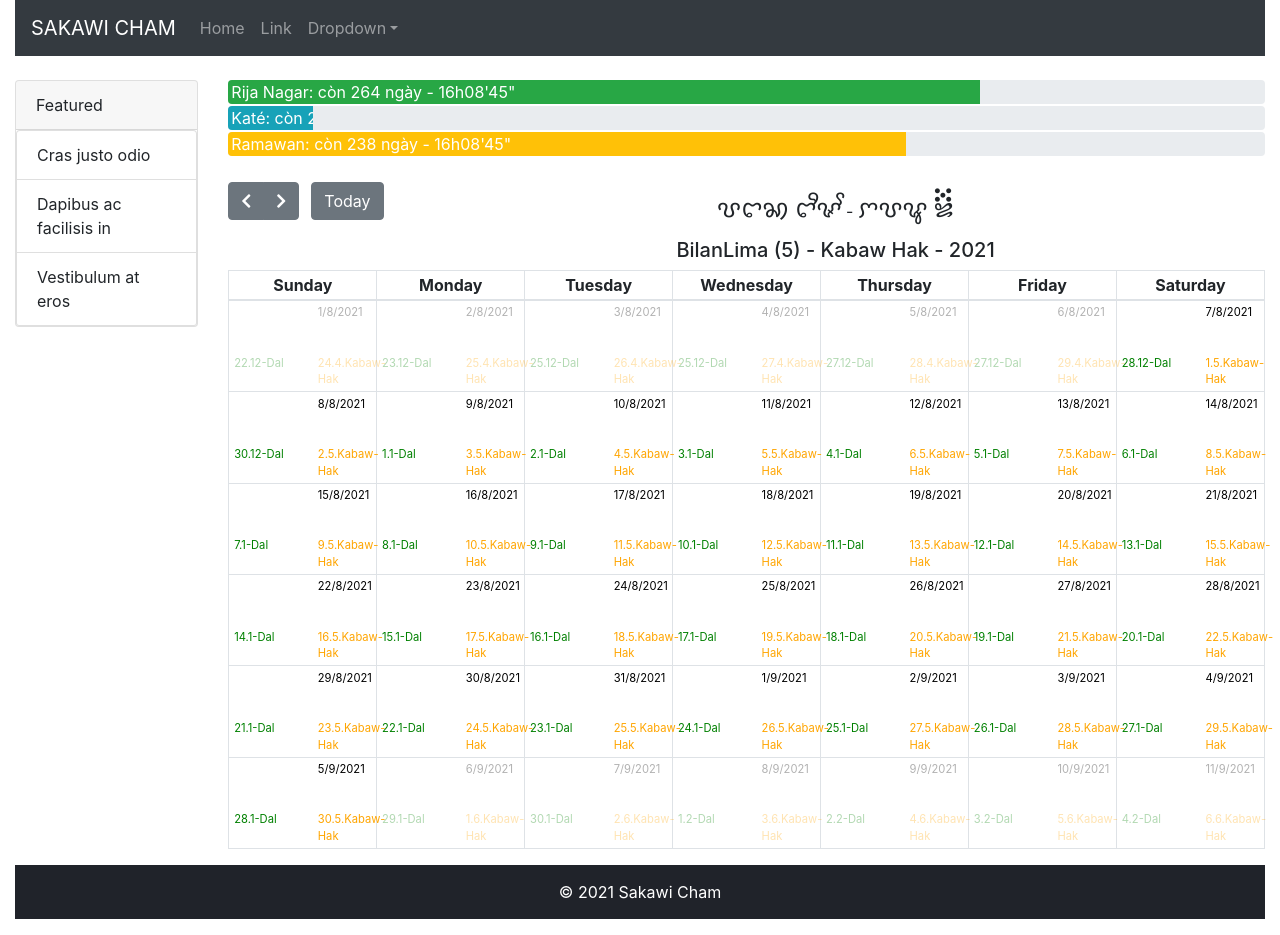
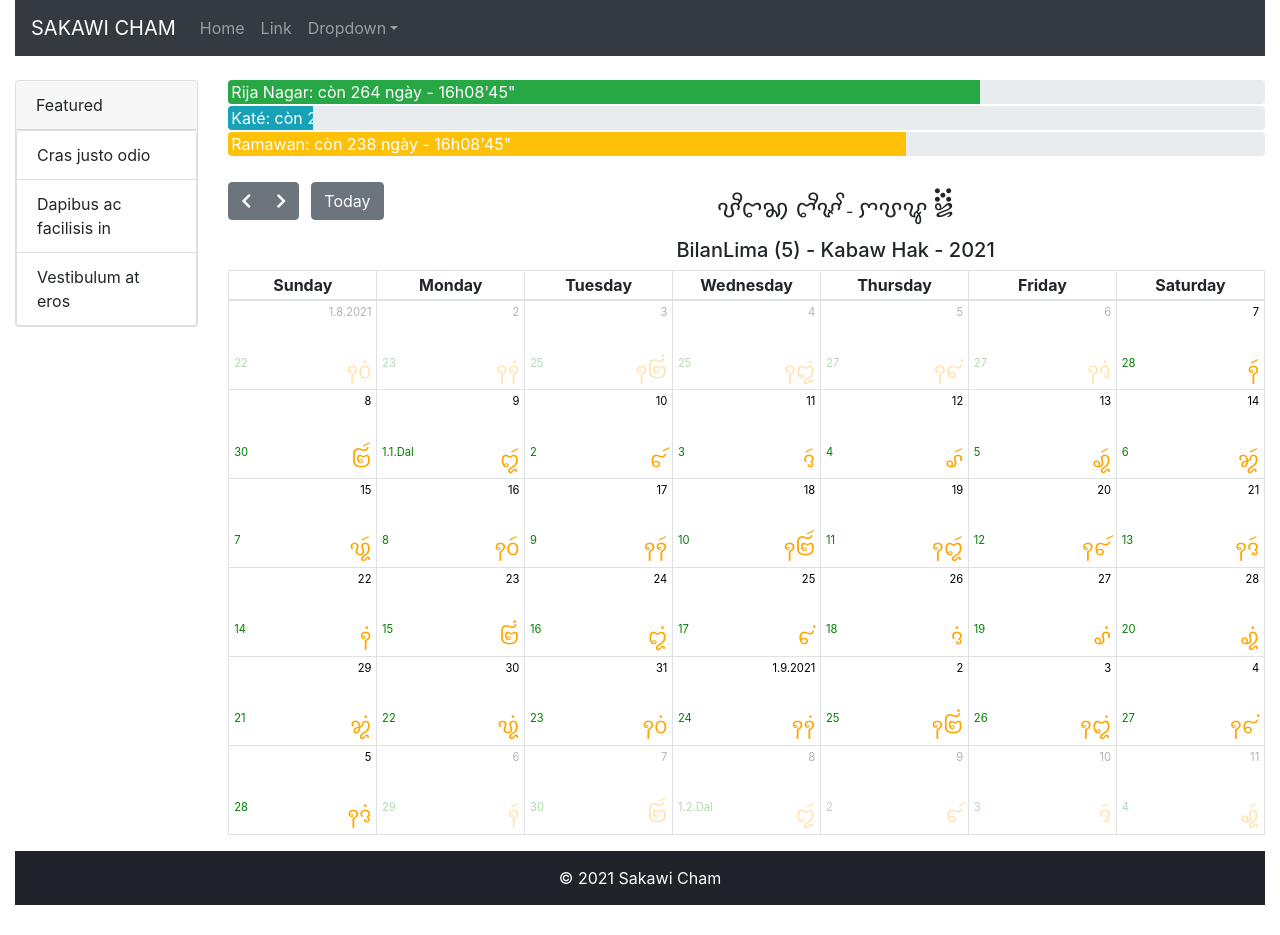
Before and after one commit to Tanginpantangin/sakawi-cham-web, a React (Create React App) app: page / in a window 1280 px wide. Built offline with nearby package versions, Linux system fonts and the light colour scheme.

Commit message:
update and display Ahier months, dates

```diff
--- a/src/components/dayAhier.tsx
+++ b/src/components/dayAhier.tsx
@@ -1,13 +1,15 @@
 import { Col, Row } from "react-bootstrap";
-import { IkasSarakEnum, NasakEnum } from "../enums/enum";
+import { IkasSarakEnum } from "../enums/enum";
 import { AhierDate, AhierMonth } from "../model/AhierDate";
 import { AwalDate } from "../model/AwalDate";
+import Helper from "../utility/helper";
 
 interface DayAhierProps {
     dateGregory: Date;
     dateAwal: AwalDate;
     dateAhier: AhierDate;
     currentAhierMonth: AhierMonth;
+    dayNumbersOfCurrentAhierMonth: number;
 }
 
 export const DayAhier = (props: DayAhierProps) => {
@@ -20,13 +22,15 @@ export const DayAhier = (props: DayAhierProps) => {
         color: "black",
         paddingTop: "0.1rem",
         paddingBottom: "0.1rem",
+        textAlign: "right"
     }
 
     const ahierDateStyle: React.CSSProperties = {
-        fontSize: "0.7rem",
+        fontSize: "1.3rem",
         color: "orange",
         paddingTop: "2rem",
         paddingBottom: "0.1rem",
+        textAlign: "right"
     }
 
     const awalDateStyle: React.CSSProperties = {
@@ -35,6 +39,50 @@ export const DayAhier = (props: DayAhierProps) => {
         color: "green",
         paddingTop: "2rem",
         paddingBottom: "0.1rem",
+        textAlign: "left"
+    }
+
+    function displayGregoryDate(dateGregory: Date) {
+        const monthGregogy = dateGregory.getMonth() + 1;
+
+        if (dateGregory.getDate() === 1) {
+            return dateGregory.getDate() + "." + monthGregogy + "." + dateGregory.getFullYear();
+        } else {
+            return dateGregory.getDate();
+        }
+    }
+
+    function displayAhierDate(dateAhier: AhierDate) {
+        const bingun = 'ꩃ';
+        const klem = 'ꩌ';
+
+        if (props.dayNumbersOfCurrentAhierMonth === 30) {
+            if (dateAhier.date <= 15) {
+                return Helper.convertToChamDigitUnicode(dateAhier.date) + bingun;
+            } else {
+                return Helper.convertToChamDigitUnicode(dateAhier.date - 15) + klem;
+            }
+        } else {
+            if (dateAhier.date <= 14) {
+                if (dateAhier.date <= 5) {
+                    return Helper.convertToChamDigitUnicode(dateAhier.date) + bingun;
+                } else {
+                    return Helper.convertToChamDigitUnicode(dateAhier.date + 1) + bingun;
+                }
+            } else {
+                return Helper.convertToChamDigitUnicode(dateAhier.date - 14) + klem;
+            }
+        }
+    };
+
+    function displayAwalDate(dateAwal: AwalDate) {
+        const monthAwal = dateAwal.awalMonth.month + 1;
+
+        if (dateAwal.date === 1) {
+            return dateAwal.date + "." + monthAwal + "." + IkasSarakEnum[dateAwal.awalMonth.year.ikasSarak];
+        } else {
+            return dateAwal.date;
+        }
     }
 
     return (
@@ -42,7 +90,7 @@ export const DayAhier = (props: DayAhierProps) => {
             <Row>
                 <Col md={6}></Col>
                 <Col style={GregoryDateStyle} md={6}>
-                    {props.dateGregory.getDate()}/{props.dateGregory.getMonth() + 1}/{props.dateGregory.getFullYear()}
+                    {displayGregoryDate(props.dateGregory)}
                 </Col>
             </Row>
             <Row>
@@ -51,10 +99,12 @@ export const DayAhier = (props: DayAhierProps) => {
             </Row>
             <Row>
                 <Col style={awalDateStyle} md={6}>
-                    {props.dateAwal.date}.{props.dateAwal.awalMonth.month + 1}-{IkasSarakEnum[props.dateAwal.awalMonth.year.ikasSarak]}
+                    {/* {props.dateAwal.date}.{props.dateAwal.awalMonth.month + 1}-{IkasSarakEnum[props.dateAwal.awalMonth.year.ikasSarak]} */}
+                    {displayAwalDate(props.dateAwal)}
                 </Col>
                 <Col style={ahierDateStyle} md={6}>
-                    {props.dateAhier.date}.{props.dateAhier.ahierMonth.month + 1}.{NasakEnum[props.dateAhier.ahierMonth.year.nasak]}-{IkasSarakEnum[props.dateAhier.ahierMonth.year.ikasSarak]}
+                    {/* {props.dateAhier.date}.{props.dateAhier.ahierMonth.month + 1}.{NasakEnum[props.dateAhier.ahierMonth.year.nasak]}.{IkasSarakEnum[props.dateAhier.ahierMonth.year.ikasSarak]} */}
+                    {displayAhierDate(props.dateAhier)}
                 </Col>
             </Row>
         </td>
--- a/src/components/monthAhier.tsx
+++ b/src/components/monthAhier.tsx
@@ -71,8 +71,8 @@ export const MonthAhier = (props: MonthAhierProps) => {
     for (let weeks = 0; weeks < 6; weeks++) {
         let cells = []
         for (let days = 0; days < 7; days++) {
-            let cellAhierDate = Helper.addAhierDays(props.matrixSakawi, firstDateOfAhierMonth, (count - firstDayOfAhierMonth));
-            let dateAhier: AhierDate = {
+            const cellAhierDate = Helper.addAhierDays(props.matrixSakawi, firstDateOfAhierMonth, (count - firstDayOfAhierMonth));
+            const dateAhier: AhierDate = {
                 date: cellAhierDate.date,
                 ahierMonth: cellAhierDate.ahierMonth
             }
@@ -82,13 +82,14 @@ export const MonthAhier = (props: MonthAhierProps) => {
                 week = 7;
             }
 
-            let cellAwalDate = Helper.addAwalDays(firstDateOfAwalMonth, (count - firstDayOfAwalMonth - week));
-            let dateAwal: AwalDate = {
+            const cellAwalDate = Helper.addAwalDays(firstDateOfAwalMonth, (count - firstDayOfAwalMonth - week));
+            const dateAwal: AwalDate = {
                 date: cellAwalDate.date,
                 awalMonth: cellAwalDate.awalMonth
             }
 
-            let GregoryDate = Helper.addGregoryDays(firstDateOfGregoryMonth, (count - firstDayOfGregoryMonth));
+            const GregoryDate = Helper.addGregoryDays(firstDateOfGregoryMonth, (count - firstDayOfGregoryMonth));
+            const dayNumbersOfCurrentAhierMonth = Helper.getActualDayNumbersOfAhierMonth(props.matrixSakawi, cellAhierDate.ahierMonth);
 
             cells.push(
                 <DayAhier
@@ -97,6 +98,7 @@ export const MonthAhier = (props: MonthAhierProps) => {
                     dateAwal={dateAwal}
                     dateGregory={GregoryDate}
                     currentAhierMonth={currentAhierMonthMatrix.ahierMonth}
+                    dayNumbersOfCurrentAhierMonth={dayNumbersOfCurrentAhierMonth}
                 />
             );
             count++;
--- a/src/enums/enum.ts
+++ b/src/enums/enum.ts
@@ -104,34 +104,34 @@ export function displayMonthName(month: AhierMonthEnum) {
             result = 'ꨝꨪꨤꩆ ꨆꨵꨮꨭ';
             break;
         case 3:
-            result = 'ꨝꨤꩆ ꨛꨩꩀ';
+            result = 'ꨝꨪꨤꩆ ꨛꨩꩀ';
             break;
         case 4:
-            result = 'ꨝꨤꩆ ꨤꨪꨟꨩ';
+            result = 'ꨝꨪꨤꩆ ꨤꨪꨟꨩ';
             break;
         case 5:
-            result = 'ꨝꨤꩆ ꨘꩌ';
+            result = 'ꨝꨪꨤꩆ ꨘꩌ';
             break;
         case 6:
-            result = 'ꨝꨤꩆ ꨓꨎꨭꩍ';
+            result = 'ꨝꨪꨤꩆ ꨓꨎꨭꩍ';
             break;
         case 7:
-            result = 'ꨝꨤꩆ ꨕꨤꨪꨚꩆ';
+            result = 'ꨝꨪꨤꩆ ꨕꨤꨪꨚꩆ';
             break;
         case 8:
-            result = 'ꨝꨤꩆ ꨧꨤꨪꨚꩆ';
+            result = 'ꨝꨪꨤꩆ ꨧꨤꨪꨚꩆ';
             break;
         case 9:
-            result = 'ꨝꨤꩆ ꨧꨚꨵꨭꩍ';
+            result = 'ꨝꨪꨤꩆ ꨧꨚꨵꨭꩍ';
             break;
         case 10:
-            result = 'ꨝꨤꩆ ꨚꨶꨪꩋ';
+            result = 'ꨝꨪꨤꩆ ꨚꨶꨪꩋ';
             break;
         case 11:
-            result = 'ꨝꨤꩆ ꨠꩀ';
+            result = 'ꨝꨪꨤꩆ ꨠꩀ';
             break;
         case 12:
-            result = 'ꨝꨤꩆ ꨞꩃ';
+            result = 'ꨝꨪꨤꩆ ꨞꩃ';
             break;
         default:
             break;
--- a/src/utility/helper.ts
+++ b/src/utility/helper.ts
@@ -216,10 +216,8 @@ export default class Helper {
 
     //#region Ahier
     static addAhierDays(maxtrixCalendar: MatrixCalendarType[], currentDate: AhierDate, addedDays: number) {
-        let numberOfDays = Helper.getActualDayNumbersOfAhierMonth(maxtrixCalendar, currentDate.ahierMonth);
-        let newDays = currentDate.date + addedDays;
-        let newMonth = currentDate.ahierMonth.month;
-        let newYear = currentDate.ahierMonth.year;
+        const numberOfDays = Helper.getActualDayNumbersOfAhierMonth(maxtrixCalendar, currentDate.ahierMonth);
+        const newDays = currentDate.date + addedDays;
 
         let result: AhierDate = {
             date: 1,
@@ -230,43 +228,17 @@ export default class Helper {
         };
 
         if (newDays > numberOfDays) {
-            if (currentDate.ahierMonth.month < Helper.getMonthNumbersOfAhierYear(currentDate.ahierMonth.year)) {
-                newMonth = currentDate.ahierMonth.month + 1;
-            } else {
-                newMonth = 0;
-
-                if (currentDate.ahierMonth.year.ikasSarak < 7) {
-                    newYear.ikasSarak = currentDate.ahierMonth.year.ikasSarak + 1;
-                } else {
-                    newYear.ikasSarak = 0;
-                }
-            }
-
+            const nextMonth = Helper.addAhierMonths(currentDate.ahierMonth, 1);
             result = {
                 date: newDays - numberOfDays,
-                ahierMonth: { month: newMonth, year: newYear }
+                ahierMonth: nextMonth
             };
-
         } else if (newDays <= 0) {
-            if (currentDate.ahierMonth.month > 0) {
-                newMonth = currentDate.ahierMonth.month - 1;
-            } else {
-                let previousYear = Helper.addAhierYears(currentDate.ahierMonth.year, -1);
-                newMonth = Helper.getMonthNumbersOfAhierYear(previousYear) - 1;
-
-                if (currentDate.ahierMonth.year.ikasSarak > 0) {
-                    newYear.ikasSarak = currentDate.ahierMonth.year.ikasSarak - 1;
-                } else {
-                    newYear.ikasSarak = 7;
-                }
-            }
-
             const previousMonth = Helper.addAhierMonths(currentDate.ahierMonth, -1);
             const dayNumberOfPreviousMonth = Helper.getActualDayNumbersOfAhierMonth(maxtrixCalendar, previousMonth);
-
             result = {
                 date: dayNumberOfPreviousMonth + newDays,
-                ahierMonth: { month: newMonth, year: newYear }
+                ahierMonth: previousMonth
             };
         }
         else {
@@ -280,14 +252,32 @@ export default class Helper {
     }
 
     static addAhierMonths(currentMonth: AhierMonth, addedMonths: number) {
-        let numberOfMonths = Helper.getMonthNumbersOfAhierYear(currentMonth.year);
-        let newMonth = currentMonth.month + addedMonths;
-        let quotient = Math.floor(newMonth / numberOfMonths);
-        let remain = Helper.getMod(newMonth, numberOfMonths);
+        const numberOfMonths = Helper.getMonthNumbersOfAhierYear(currentMonth.year);
+        const newMonth = currentMonth.month + addedMonths;
+        let result: AhierMonth = {
+            month: currentMonth.month,
+            year: currentMonth.year
+        }
 
-        let result: AhierMonth = {
-            month: remain,
-            year: Helper.addAhierYears(currentMonth.year, quotient)
+        if (newMonth > numberOfMonths - 1) {
+            const nextYear = Helper.addAhierYears(currentMonth.year, 1);
+            result = {
+                month: newMonth - numberOfMonths,
+                year: nextYear
+            }
+        } else if (newMonth < 0) {
+            const previousYear = Helper.addAhierYears(currentMonth.year, -1);
+            const numberOfMonthsOfPreviousYear = Helper.getMonthNumbersOfAhierYear(previousYear);
+
+            result = {
+                month: numberOfMonthsOfPreviousYear + newMonth,
+                year: previousYear
+            }
+        } else {
+            result = {
+                month: newMonth,
+                year: currentMonth.year
+            }
         }
 
         return result;
@@ -549,4 +539,14 @@ export default class Helper {
 
         return daysGap;
     }
+
+    static convertToChamDigitUnicode(latinNumber: number) {
+        const ChamDigitArr = ['꩐', '꩑', '꩒', '꩓', '꩔', '꩕', '꩖', '꩗', '꩘', '꩙'];
+        const EnglishDigits = '0123456789';
+        const reg = new RegExp('[' + EnglishDigits + ']', 'g');
+
+        return latinNumber.toString().replace(reg, function (c) {
+            return ChamDigitArr[EnglishDigits.indexOf(c)]
+        });
+    }
 }
```
